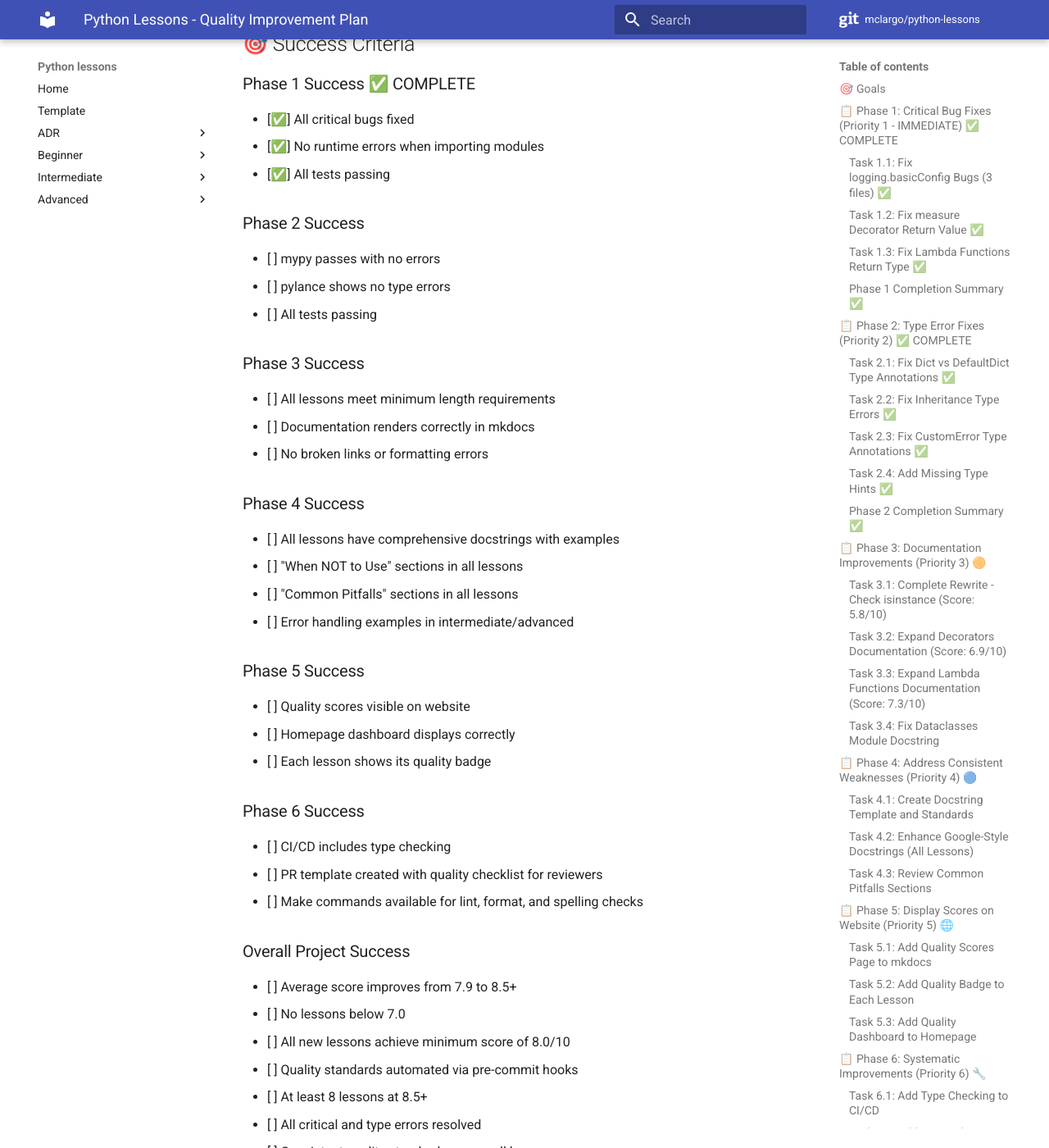
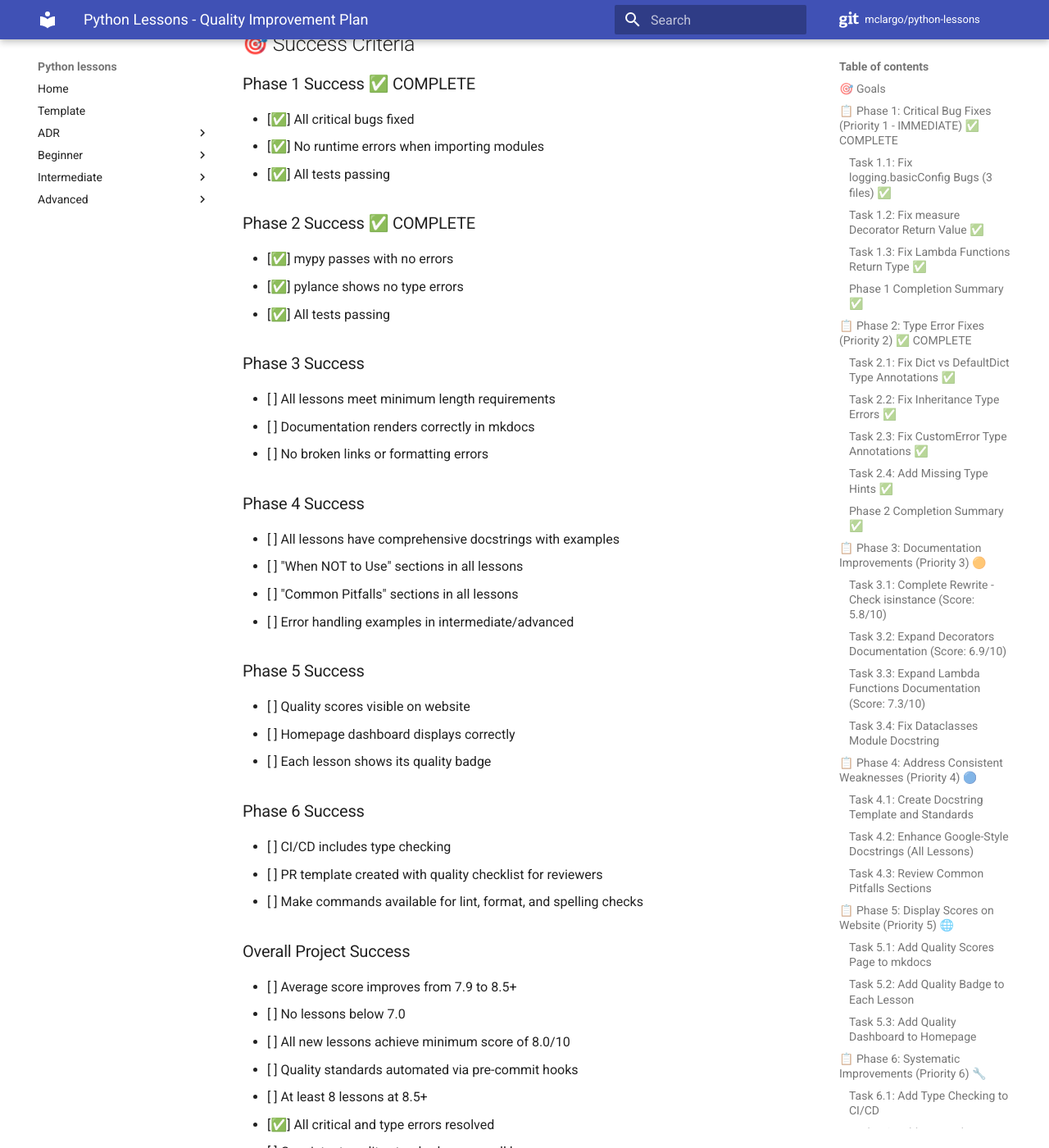
Before and after one commit to McLargo/python-lessons, an MkDocs documentation site: the page built from docs/plans/IMPROVEMENT_PLAN.md, in a window 1280 px wide and 1400 px high, scrolled down 16327 px. Shown: the whole window at 82% size. Built offline with MkDocs 1.6.1 and Material for MkDocs 9.7.7, drawn with Linux system fonts in a browser that asks for light colours; comment, search, counter and statistics services are not loaded; some of the changed text lies outside the part shown.

Commit message:
chore: clean up tracking phase 2

```diff
--- a/docs/plans/IMPROVEMENT_PLAN.md
+++ b/docs/plans/IMPROVEMENT_PLAN.md
@@ -712,13 +712,13 @@
 ### Phase Completion Status
 
 - [✅] **Phase 1**: Critical Bug Fixes (3/3 tasks complete) - **COMPLETE** ✅
-- [ ] **Phase 2**: Type Error Fixes (0/4 tasks complete)
+- [✅] **Phase 2**: Type Error Fixes (4/4 tasks complete) - **COMPLETE** ✅
 - [ ] **Phase 3**: Documentation Improvements (0/4 tasks complete)
 - [ ] **Phase 4**: Consistent Weaknesses (0/3 tasks complete)
 - [ ] **Phase 5**: Display Scores on Website (0/3 tasks complete)
 - [ ] **Phase 6**: Systematic Improvements (0/3 tasks complete)
 
-**Overall Progress**: 3/20 major tasks complete (15%)
+**Overall Progress**: 7/20 major tasks complete (35%)
 
 **Note**: Progress is manually updated by project maintainer as tasks are completed.
 
@@ -749,11 +749,11 @@
 - [✅] No runtime errors when importing modules
 - [✅] All tests passing
 
-### Phase 2 Success
+### Phase 2 Success ✅ COMPLETE
 
-- [ ] mypy passes with no errors
-- [ ] pylance shows no type errors
-- [ ] All tests passing
+- [✅] mypy passes with no errors
+- [✅] pylance shows no type errors
+- [✅] All tests passing
 
 ### Phase 3 Success
 
@@ -787,7 +787,7 @@
 - [ ] All new lessons achieve minimum score of 8.0/10
 - [ ] Quality standards automated via pre-commit hooks
 - [ ] At least 8 lessons at 8.5+
-- [ ] All critical and type errors resolved
+- [✅] All critical and type errors resolved
 - [ ] Consistent quality standards across all lessons
 
 ---
```
Also changed, not shown: other parts of docs/plans/IMPROVEMENT_PLAN.md (+3 -3 lines).
